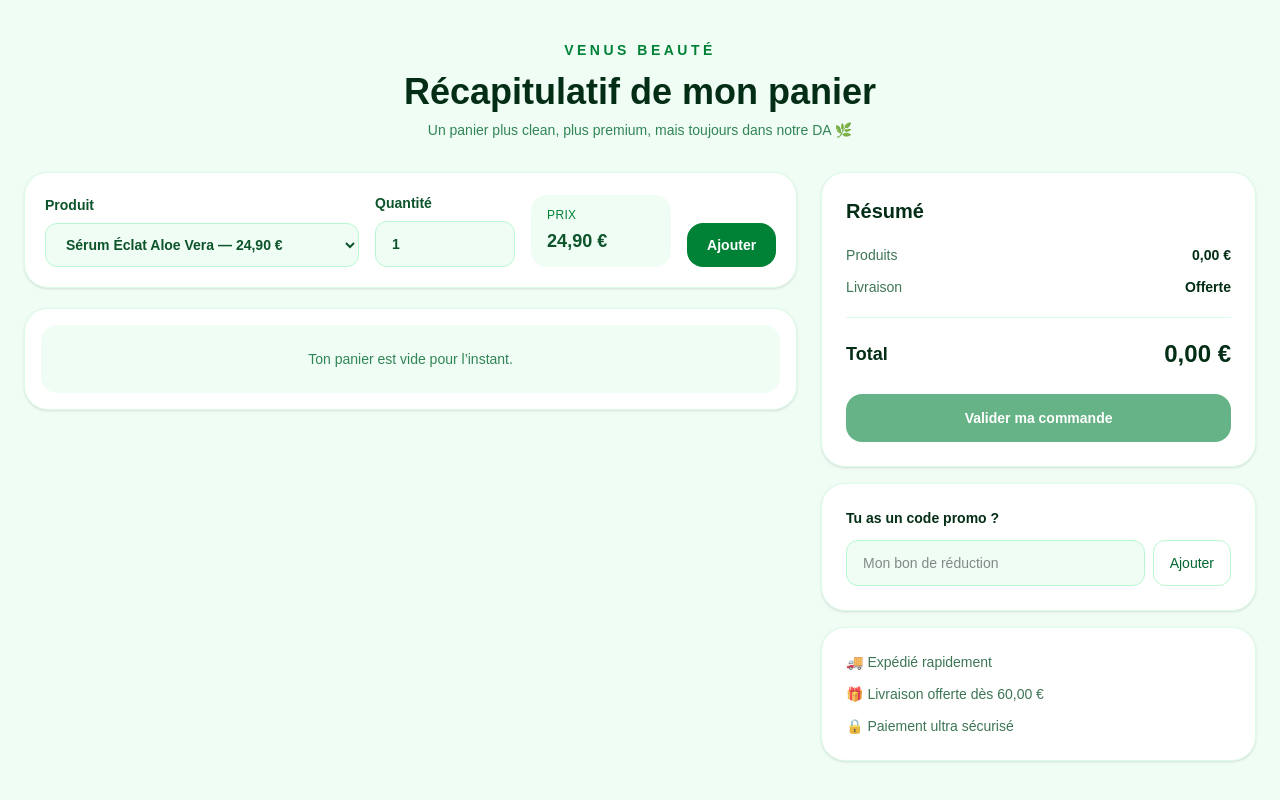
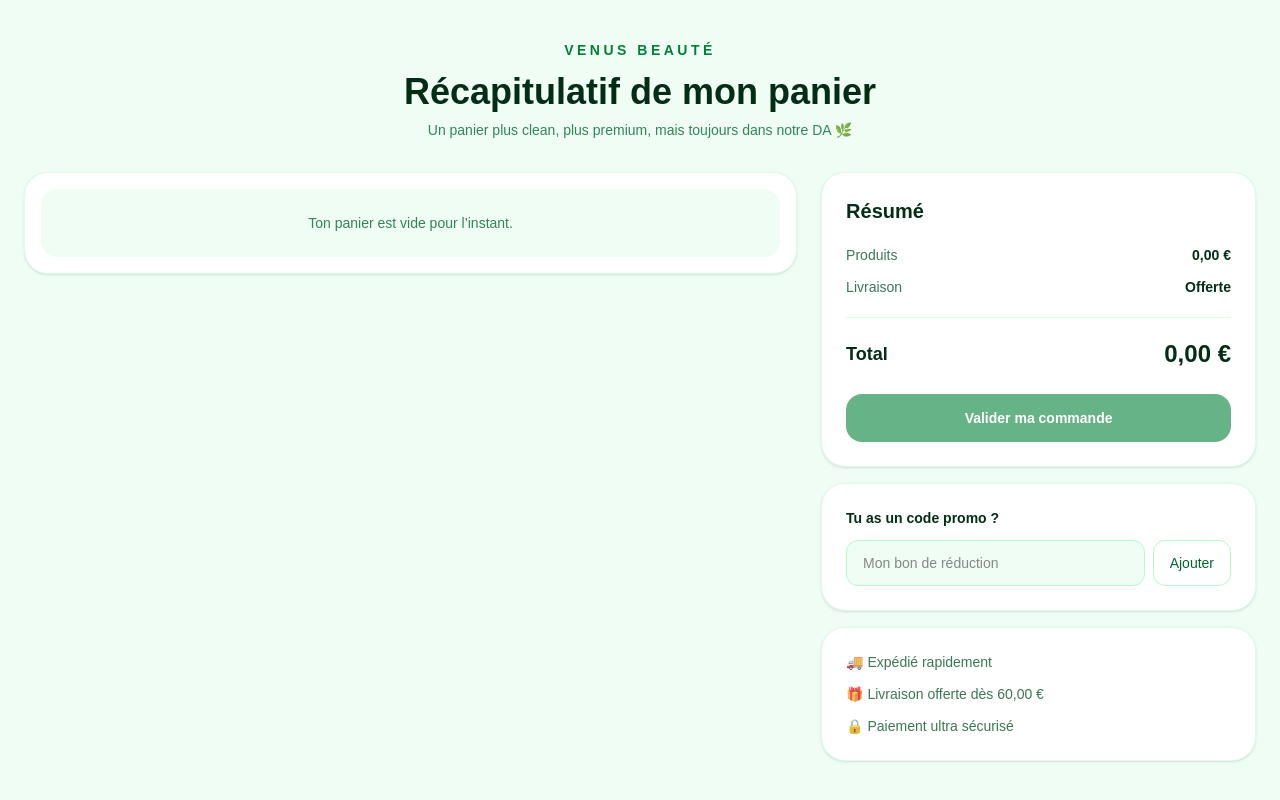
Before and after one commit to Doudou-labo/DoudouClaw, a Next.js app in the folder venus-beaute/: page /checkout in a window 1280 px wide. Built offline with nearby package versions, Linux system fonts and the light colour scheme.

Commit message:
style(venus-beaute): remove add-product block from cart page

```diff
--- a/venus-beaute/src/components/CheckoutClient.tsx
+++ b/venus-beaute/src/components/CheckoutClient.tsx
@@ -15,18 +15,10 @@ const FREE_SHIPPING_THRESHOLD = 60;
 const clampQty = (value: number) => Math.max(1, Math.min(20, value));
 
 export default function CheckoutClient({ initialSlug, initialQty }: { initialSlug?: string; initialQty?: number }) {
-  const [selectedSlug, setSelectedSlug] = useState(initialSlug ?? products[0].slug);
-  const [quantityInput, setQuantityInput] = useState(String(clampQty(initialQty || 1)));
   const [cartQtyDrafts, setCartQtyDrafts] = useState<Record<string, string>>({});
   const [cart, setCart] = useState<CartItem[]>([]);
   const [loading, setLoading] = useState(false);
 
-  const selectedProduct = useMemo(
-    () => products.find((p) => p.slug === selectedSlug) ?? products[0],
-    [selectedSlug]
-  );
-
-  const selectedQuantity = clampQty(Number(quantityInput || 1));
 
   const cartDetailed = useMemo(() => {
     return cart
@@ -84,19 +76,6 @@ export default function CheckoutClient({ initialSlug, initialQty }: { initialSlu
     // eslint-disable-next-line react-hooks/exhaustive-deps
   }, []);
 
-  const addSelectedToCart = () => {
-    const existing = cart.find((item) => item.slug === selectedProduct.slug);
-    if (existing) {
-      persistCart(
-        cart.map((item) =>
-          item.slug === selectedProduct.slug ? { ...item, quantity: clampQty(item.quantity + selectedQuantity) } : item
-        )
-      );
-    } else {
-      persistCart([...cart, { slug: selectedProduct.slug, quantity: selectedQuantity }]);
-    }
-    setQuantityInput("1");
-  };
 
   const updateQty = (slug: string, nextQty: number) => {
     persistCart(cart.map((item) => (item.slug === slug ? { ...item, quantity: clampQty(nextQty) } : item)));
@@ -147,56 +126,6 @@ export default function CheckoutClient({ initialSlug, initialQty }: { initialSlu
 
         <div className="fade-in-up-delay-1 mt-8 grid gap-6 xl:grid-cols-[1.6fr_0.9fr]">
           <section className="space-y-5">
-            <div className="rounded-3xl border border-green-100 bg-white p-5 shadow-sm">
-              <div className="grid gap-4 md:grid-cols-[1fr_140px_140px_auto] md:items-end">
-                <label className="text-sm font-semibold text-green-900">
-                  Produit
-                  <select
-                    value={selectedSlug}
-                    onChange={(e) => setSelectedSlug(e.target.value)}
-                    className="mt-2 w-full rounded-xl border border-green-200 bg-green-50 px-4 py-3 text-sm text-green-900 outline-none transition focus:border-green-500"
-                  >
-                    {products.map((product) => (
-                      <option key={product.id} value={product.slug}>
-                        {product.name} — {formatPrice(product.price)}
-                      </option>
-                    ))}
-                  </select>
-                </label>
-
-                <label className="text-sm font-semibold text-green-900">
-                  Quantité
-                  <input
-                    type="text"
-                    inputMode="numeric"
-                    value={quantityInput}
-                    onChange={(e) => {
-                      const cleaned = e.target.value.replace(/\D/g, "");
-                      if (cleaned === "") {
-                        setQuantityInput("");
-                        return;
-                      }
-                      setQuantityInput(String(clampQty(Number(cleaned))));
-                    }}
-                    onBlur={() => setQuantityInput(String(clampQty(Number(quantityInput || 1))))}
-                    className="mt-2 w-full rounded-xl border border-green-200 bg-green-50 px-4 py-3 text-sm text-green-900 outline-none transition focus:border-green-500"
-                  />
-                </label>
-
-                <div className="rounded-2xl bg-green-50 px-4 py-3 text-sm text-green-900">
-                  <p className="text-xs uppercase tracking-wide text-green-700">Prix</p>
-                  <p className="mt-1 text-lg font-bold">{formatPrice(selectedProduct.price)}</p>
-                </div>
-
-                <button
-                  onClick={addSelectedToCart}
-                  className="button-micro rounded-2xl bg-green-700 px-5 py-3 text-sm font-semibold text-white hover:bg-green-800"
-                >
-                  Ajouter
-                </button>
-              </div>
-            </div>
-
             <div className="rounded-3xl border border-green-100 bg-white p-3 shadow-sm sm:p-4">
               {cartDetailed.length === 0 ? (
                 <p className="rounded-2xl bg-green-50 px-4 py-6 text-center text-sm text-green-800/80">
```
